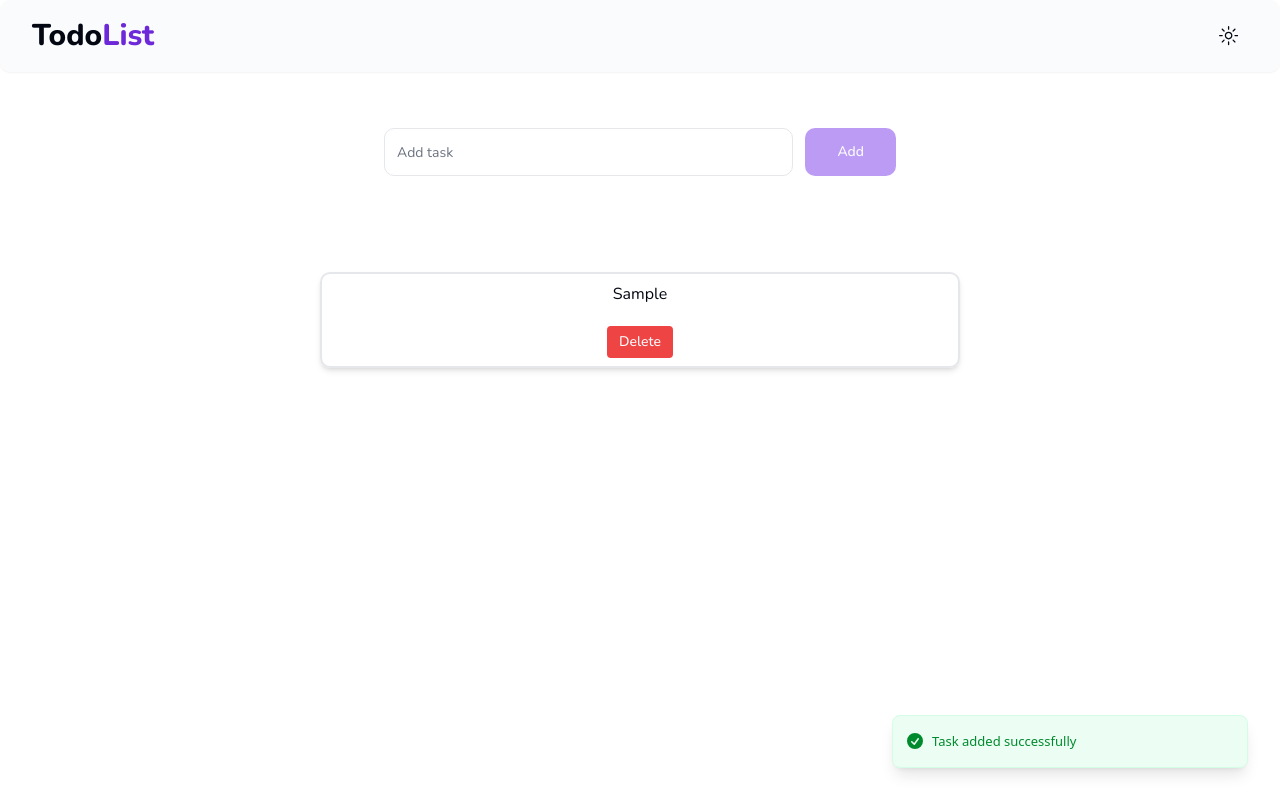
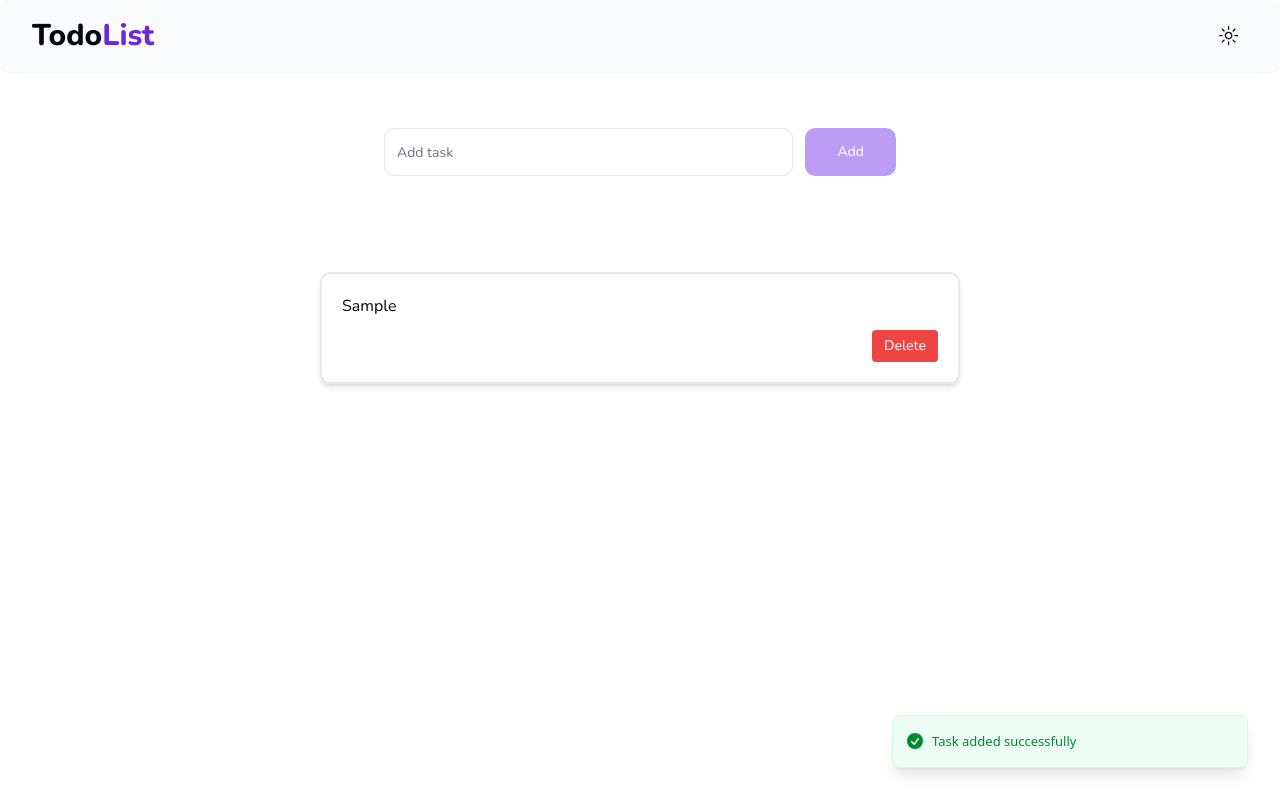
Before and after one commit to Gulshankumar03/Basic-todo, a Next.js app: page / in a window 1280 px wide. Both pictures are taken after typing "Sample" into the empty fields and a click on the button "Add". Built offline with nearby package versions, Linux system fonts and the light colour scheme.

Commit message:
Add animation to addition and deletion of tasks

```diff
--- a/app/page.tsx
+++ b/app/page.tsx
@@ -3,48 +3,82 @@
 import { AlertDialogDemo } from "@/components/shared/alert";
 import { Button } from "@/components/ui/button";
 import { Input } from "@/components/ui/input";
-import React, { ChangeEvent, useState } from "react";
+import React, { ChangeEvent, useRef, useState } from "react";
 import { FormEvent } from "react";
 import { toast } from "sonner";
+import { motion } from "framer-motion";
+
+const itemVariants = {
+  enter: { opacity: 0, y: -20 },
+  enterActive: { opacity: 1, y: 0, transition: { duration: 0.5 } },
+  exit: { opacity: 1, y: 0 },
+  exitActive: { opacity: 0, y: 20, transition: { duration: 0.5 } },
+};
 
 const page = () => {
   const [Task, setTask] = useState("");
   const [UserTask, setUserTask] = useState<any[]>([]);
+  const [adding, setAdding] = useState<number | null>(null);
+  const [deleting, setDeleting] = useState<number | null>(null);
+
+  const endOfTasksRef = useRef<HTMLDivElement | null>(null);
 
   const handleChange = (e: ChangeEvent<HTMLInputElement>) => {
     setTask(e.target.value);
   };
 
   function handleClick(event: FormEvent) {
+    event.preventDefault();
     if (Task.length) {
       setUserTask([...UserTask, Task]);
+      setAdding(UserTask.length); // Set adding to the index of the new task
+      setTimeout(() => setAdding(null), 500); // Reset adding after 0.5s
       toast.success("Task added successfully");
+      setTask("");
+      setTimeout(() => {
+        endOfTasksRef.current?.scrollIntoView({ behavior: "smooth" });
+      }, 100);
     } else {
       toast.warning("Nothing to add !");
     }
-    event.preventDefault();
-    setTask("");
   }
 
   const deleteHandler = (i: number) => {
-    const newTasks = [...UserTask]; // Create a copy of the UserTask array
-    newTasks.splice(i, 1); // Remove the item at index i
-    setUserTask(newTasks); // Update the state with the new array
-    toast.error("Task Deleted!");
+    setDeleting(i);
+    setTimeout(() => {
+      const newTasks = [...UserTask]; // Create a copy of the UserTask array
+      newTasks.splice(i, 1); // Remove the item at index i
+      setUserTask(newTasks); // Update the state with the new array
+      setDeleting(null);
+      toast.error("Task Deleted!");
+    }, 500); // delay deletion for 0.5s to allow animation to complete
   };
 
-  let renderTask: any = <h1 className="text-red-400 font-semibold text-xl">No tasks available!</h1>;
+  let renderTask: any = (
+    <h1 className="text-red-400 font-semibold text-xl">No tasks available!</h1>
+  );
+
   if (UserTask.length > 0) {
     renderTask = UserTask.map((t, i) => {
       return (
-        <div className="shadow-md p-2 border-2 rounded-md flex flex-col gap-5 items-center justify-between w-1/2 ">
+        <div
+          key={i}
+          className={`shadow-md p-5 border-2 gap-3 rounded-md flex flex-col justify-between items-stretch w-1/2 ${
+            i === deleting ? "animate-fade-out" : "animate-fade-in"
+          }`}
+        >
           <h2 key={i} className="">
             {t}
           </h2>
-          <AlertDialogDemo onContinue={() => deleteHandler(i)} />
+          <div className="self-end">
+            <AlertDialogDemo onContinue={() => deleteHandler(i)} />
+          </div>
         </div>
       );
     });
+    renderTask.push(
+      <div ref={endOfTasksRef} key="endOfTasksRef" className="h-4" />
+    );
   }
   return (
     <>
@@ -63,7 +97,7 @@ const page = () => {
           </div>
         </form>
       </div>
-      <div className="flex flex-col w-full justify-center items-center pt-10 pb-5 gap-5">
+      <div className="flex flex-col w-full justify-center items-center pt-10 pb-20 gap-5">
         {renderTask}
       </div>
     </>
--- a/package.json
+++ b/package.json
@@ -19,6 +19,7 @@
     "@radix-ui/react-toast": "^1.1.5",
     "class-variance-authority": "^0.7.0",
     "clsx": "^2.1.0",
+    "framer-motion": "^11.0.5",
     "lucide-react": "^0.331.0",
     "mongodb": "^6.3.0",
     "next": "14.1.0",
@@ -28,8 +29,10 @@
     "react-hook-form": "^7.50.1",
     "react-icons": "^5.0.1",
     "react-toggle-dark-mode": "^1.1.1",
+    "react-transition-group": "^4.4.5",
     "sonner": "^1.4.0",
     "tailwind-merge": "^2.2.1",
+    "tailwind-scrollbar": "^3.1.0",
     "tailwindcss-animate": "^1.0.7",
     "zod": "^3.22.4"
   },
@@ -37,6 +40,7 @@
     "@types/node": "^20",
     "@types/react": "^18",
     "@types/react-dom": "^18",
+    "@types/react-transition-group": "^4.4.10",
     "autoprefixer": "^10.0.1",
     "postcss": "^8",
     "prisma": "^5.9.1",
--- a/tailwind.config.ts
+++ b/tailwind.config.ts
@@ -67,14 +67,30 @@ const config = {
           from: { height: "var(--radix-accordion-content-height)" },
           to: { height: "0" },
         },
+        'fade-in': {
+          '0%': { opacity: '0' },
+          '100%': { opacity: '1' },
+        },
+        'fade-out': {
+          '0%': { opacity: '1' },
+          '100%': { opacity: '0' },
+        },
+        glow: {
+          '0%': { boxShadow: '0 0 5px #ffeb3b, 0 0 10px #ffeb3b, 0 0 15px #ffeb3b, 0 0 20px #ffeb3b;' },
+          '100%': { boxShadow: '0 0 10px #ffeb3b, 0 0 20px #ffeb3b, 0 0 30px #ffeb3b, 0 0 40px #ffeb3b;' },
+        },
       },
       animation: {
         "accordion-down": "accordion-down 0.2s ease-out",
         "accordion-up": "accordion-up 0.2s ease-out",
+        'fade-in': 'fade-in 0.5s ease-out',
+        'fade-out': 'fade-out 0.5s ease-out forwards',
+        glow: 'glow 1s ease-in-out',
       },
+      scrollbar: ['rounded', 'dark']
     },
   },
-  plugins: [require("tailwindcss-animate")],
+  plugins: [require("tailwindcss-animate"), require('tailwind-scrollbar')],
 } satisfies Config
 
 export default config
```
Also changed, not shown: 1 other file (tests, documents, lock files or other folders).
